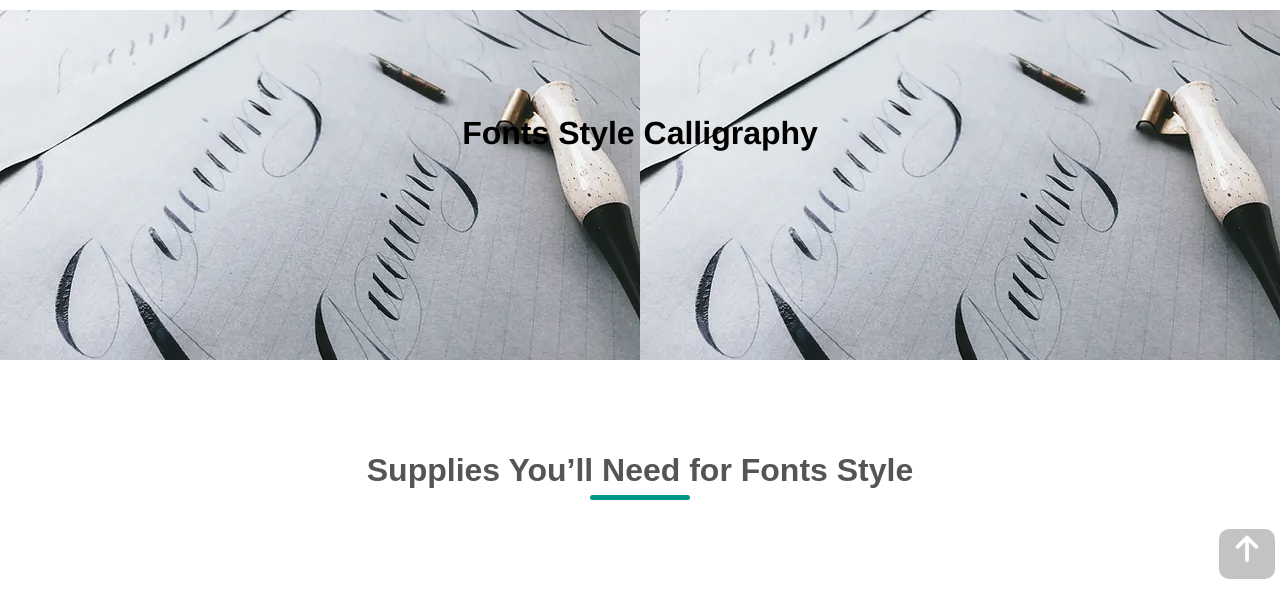
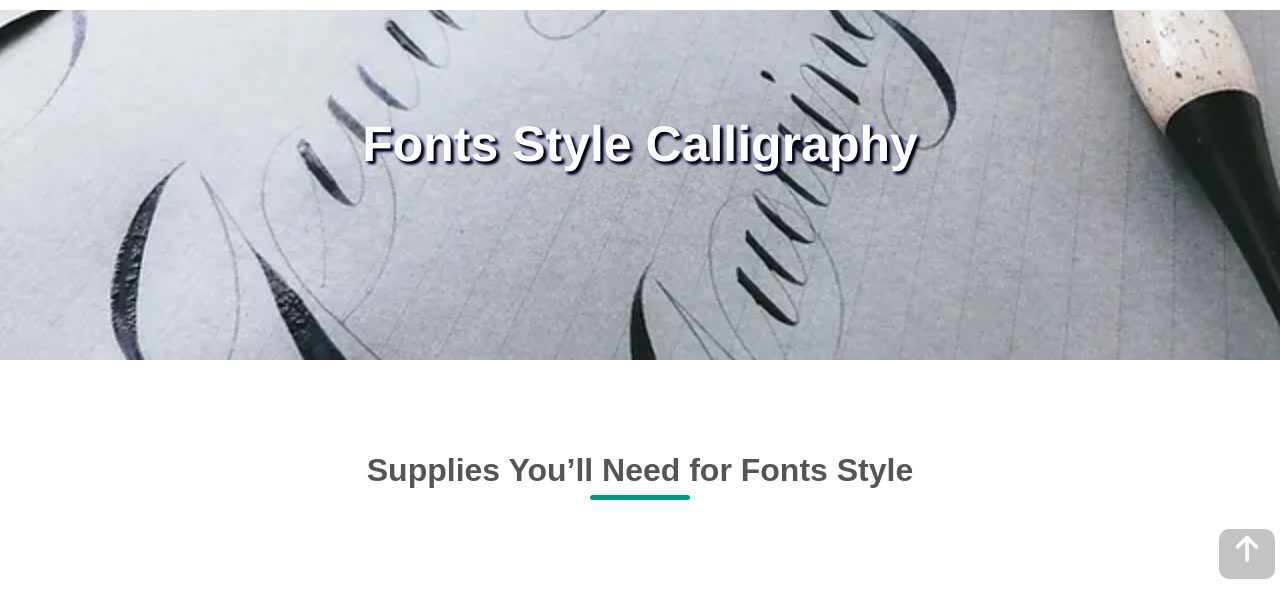
Before and after one commit to Kinzaulmehak22/scratchy, a plain HTML site: page fontstyle.html in a window 1280 px wide. Shown: the part 171-766 px from the top of the page. Drawn offline with nearby package versions, Linux system fonts and the light colour scheme.

Commit message:
Update fontstyle.html

```diff
--- a/fontstyle.html
+++ b/fontstyle.html
@@ -57,8 +57,7 @@
         </center>
 
     </header>
-    <div class="content1"style="background-image: url('./images/font.img/3.webp');height:350px;
-"   >
+    <div class="content">
         <div class="content-2" data-aos="fade-up" data-aos-duration="3000">
             <h1>Fonts Style Calligraphy</h1>
             </h2><br>
```
